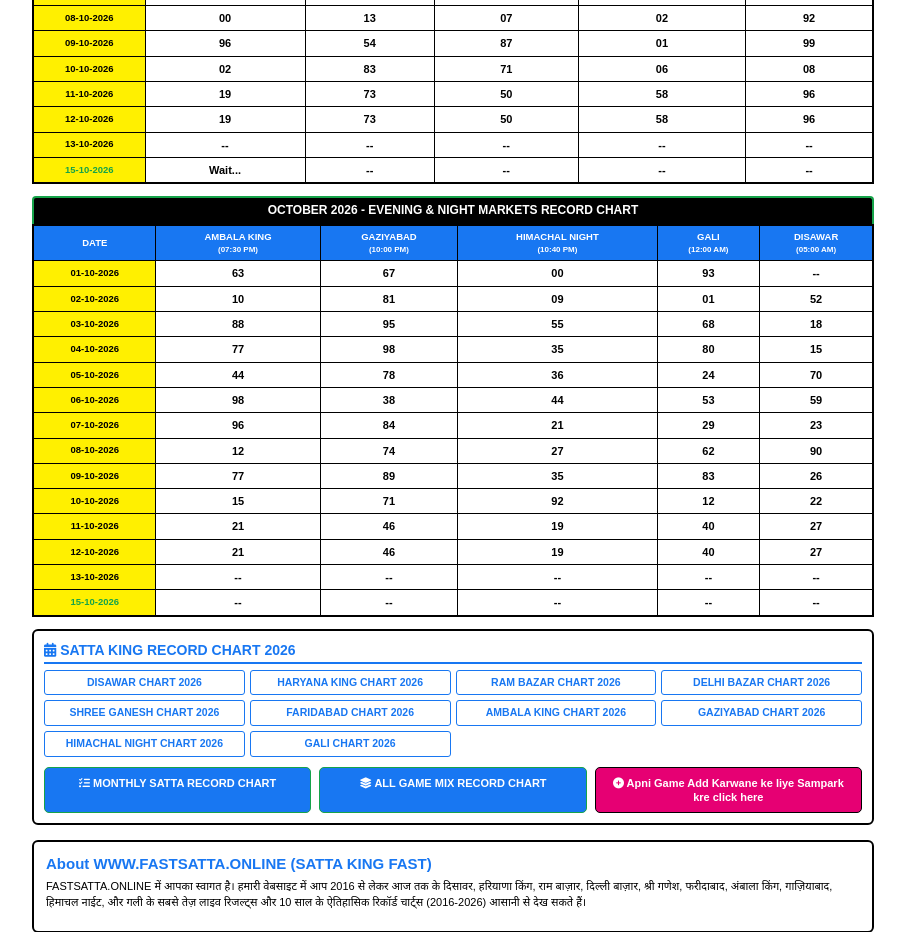
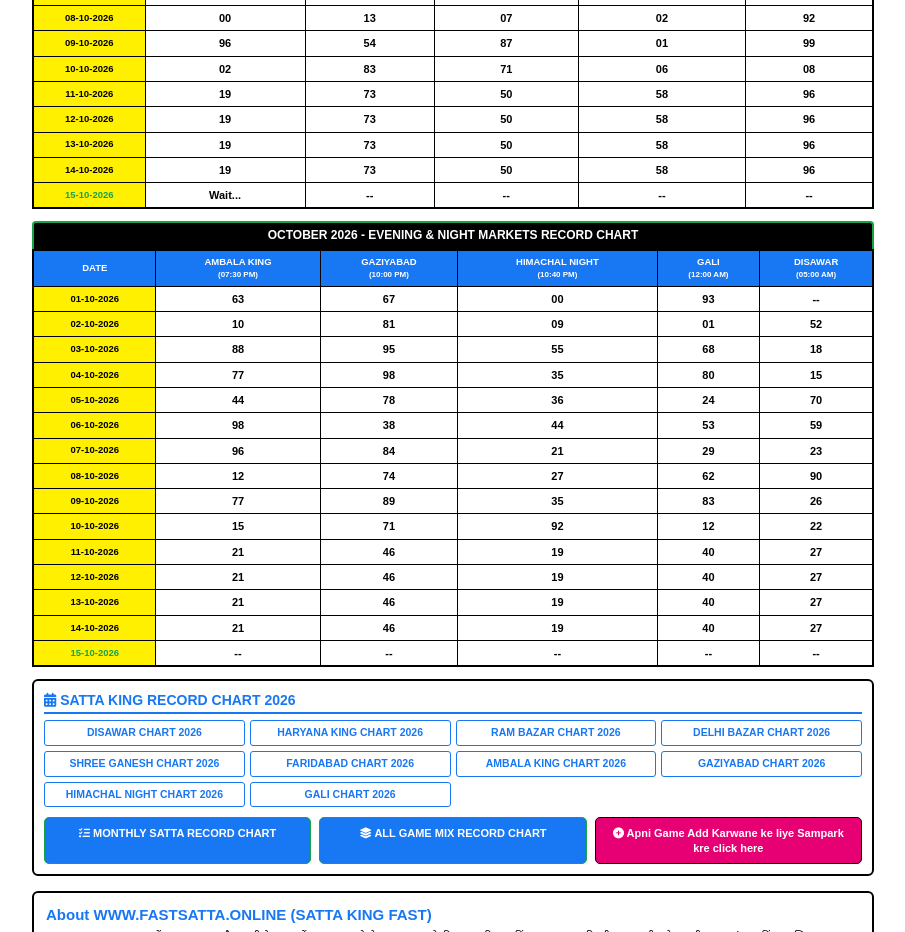
Before and after one commit to Abshab786/fastsatta-online, a plain HTML site: page index.html in a window 1280 px wide. Shown: the part 1600-2532 px from the top of the page, without its empty margins (187-1092 px from the left). Drawn offline with Linux system fonts and the light colour scheme; no server answers.

Commit message:
Add files via upload

```diff
--- a/index.html
+++ b/index.html
@@ -128,7 +128,7 @@
 
         <!-- Date Stamp & Live Header -->
         <div class="date-timestamp-text" id="liveTimeDisplay">
-            13 October 2026
+            15 October 2026
         </div>
 
         <div class="live-section-heading">
@@ -340,7 +340,9 @@
                     <tr><td class="date-cell">10-10-2026</td><td>02</td><td>83</td><td>71</td><td>06</td><td>08</td></tr>
                     <tr><td class="date-cell">11-10-2026</td><td>19</td><td>73</td><td>50</td><td>58</td><td>96</td></tr>
                     <tr><td class="date-cell">12-10-2026</td><td>19</td><td>73</td><td>50</td><td>58</td><td>96</td></tr>
-                    <tr class="today-row"><td class="date-cell">13-10-2026</td><td>--</td><td>--</td><td>--</td><td>--</td><td>--</td></tr>
+                    <tr><td class="date-cell">13-10-2026</td><td>19</td><td>73</td><td>50</td><td>58</td><td>96</td></tr>
+                    <tr><td class="date-cell">14-10-2026</td><td>19</td><td>73</td><td>50</td><td>58</td><td>96</td></tr>
+                    <tr class="today-row"><td class="date-cell">15-10-2026</td><td>--</td><td>--</td><td>--</td><td>--</td><td>--</td></tr>
                 </tbody>
             </table>
         </div>
@@ -374,7 +376,9 @@
                     <tr><td class="date-cell">10-10-2026</td><td>15</td><td>71</td><td>92</td><td>12</td><td>22</td></tr>
                     <tr><td class="date-cell">11-10-2026</td><td>21</td><td>46</td><td>19</td><td>40</td><td>27</td></tr>
                     <tr><td class="date-cell">12-10-2026</td><td>21</td><td>46</td><td>19</td><td>40</td><td>27</td></tr>
-                    <tr class="today-row"><td class="date-cell">13-10-2026</td><td>--</td><td>--</td><td>--</td><td>--</td><td>--</td></tr>
+                    <tr><td class="date-cell">13-10-2026</td><td>21</td><td>46</td><td>19</td><td>40</td><td>27</td></tr>
+                    <tr><td class="date-cell">14-10-2026</td><td>21</td><td>46</td><td>19</td><td>40</td><td>27</td></tr>
+                    <tr class="today-row"><td class="date-cell">15-10-2026</td><td>--</td><td>--</td><td>--</td><td>--</td><td>--</td></tr>
                 </tbody>
             </table>
         </div>
@@ -471,6 +475,6 @@
     </button>
 
     <!-- Cache-Busting Version Query Parameter -->
-    <script src="js/main.js?v=999"></script>
+    <script src="js/main.js?v=2001"></script>
 </body>
 </html>
```
